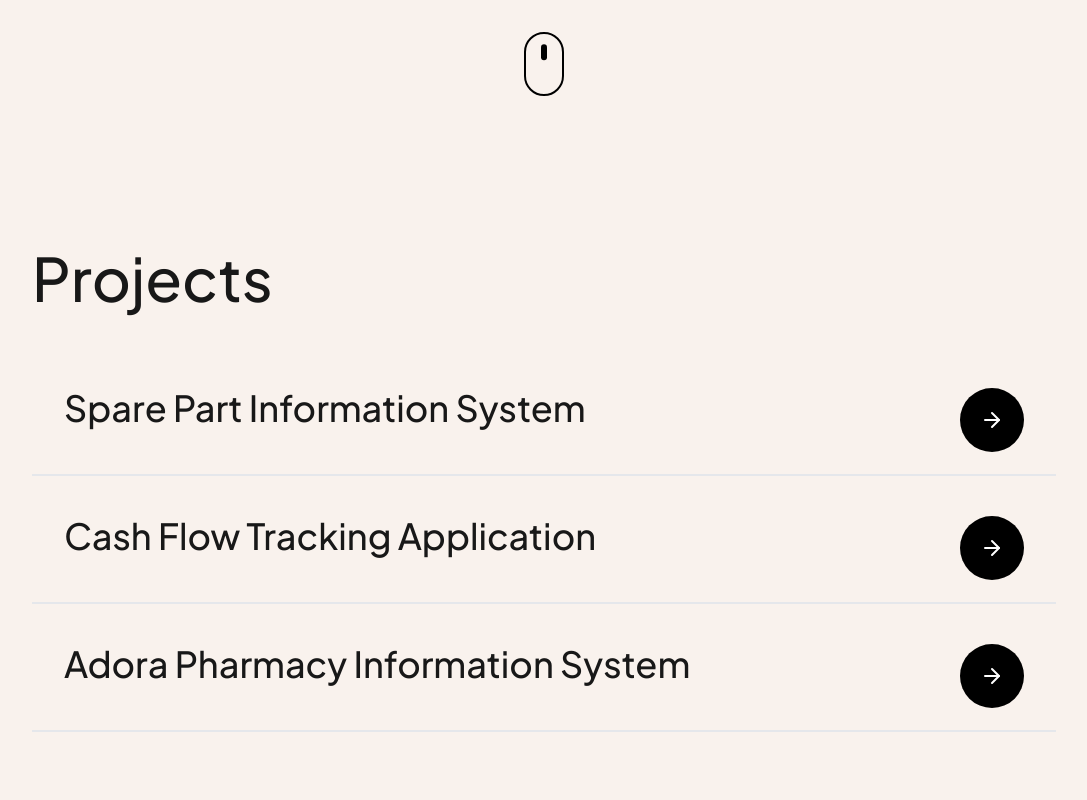
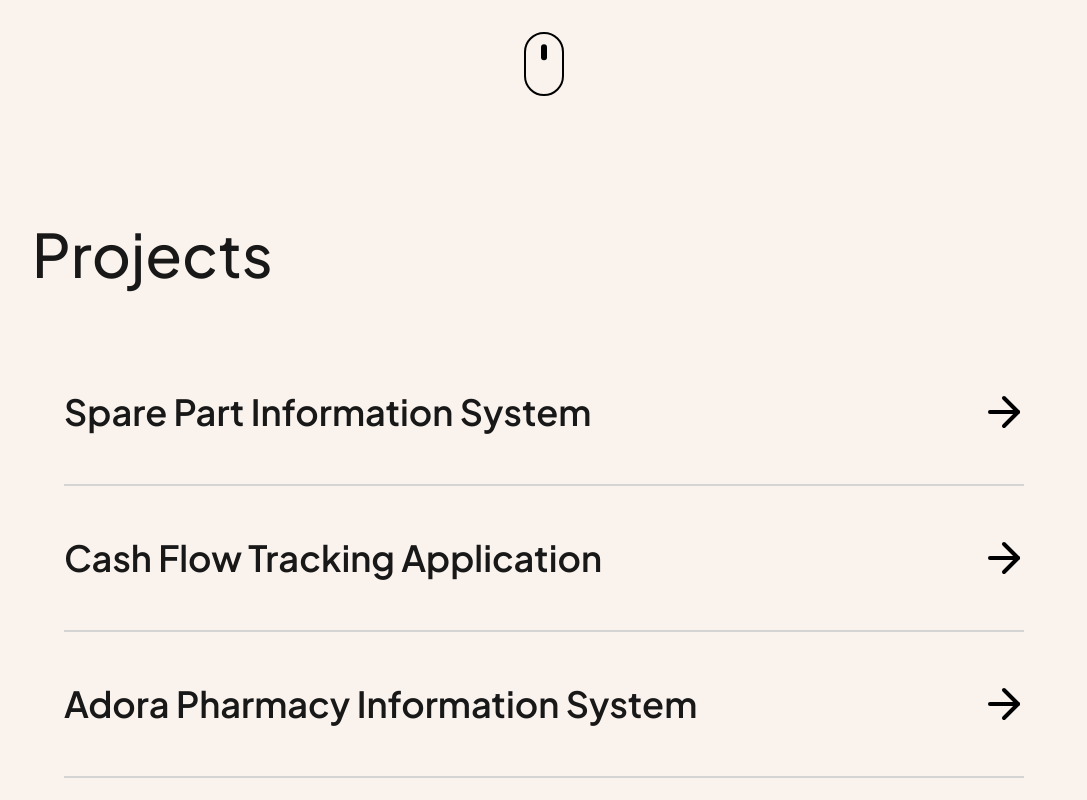
Before and after one commit to wildanrizkii/profile-portfolio, a Next.js app: page / in a window 1280 px wide. Shown: the part 800-1600 px from the top of the page, without its empty margins (96-1183 px from the left). Built offline with nearby package versions, Linux system fonts and the light colour scheme.

Commit message:
Change project motion

```diff
--- a/src/components/About/index.jsx
+++ b/src/components/About/index.jsx
@@ -196,7 +196,7 @@ const About = () => {
 
           {/* Projects Section */}
           <motion.div
-            className="w-full max-w-6xl mx-auto overflow-hidden"
+            className="w-full max-w-6xl mx-auto overflow-hidden py-28"
             initial="hidden"
             whileInView="visible"
             viewport={{ once: true, margin: "-100px" }}
--- a/src/components/Parallax/index.jsx
+++ b/src/components/Parallax/index.jsx
@@ -155,11 +155,49 @@ const ImagesNormal = () => {
   const handleContextMenu = (e) => {
     e.preventDefault();
   };
+
+  const fadeInUp = {
+    hidden: { opacity: 0, y: 60 },
+    visible: {
+      opacity: 1,
+      y: 0,
+      transition: { duration: 0.6, ease: "easeOut" },
+    },
+  };
+
+  const fadeIn = {
+    hidden: { opacity: 0 },
+    visible: {
+      opacity: 1,
+      transition: { duration: 1, ease: "easeOut", delay: 3.6 },
+    },
+  };
+
+  const staggerChildren = {
+    hidden: { opacity: 0 },
+    visible: {
+      opacity: 1,
+      transition: {
+        staggerChildren: 0.2,
+        delayChildren: 1,
+      },
+    },
+  };
+
   return (
-    <div className="mx-auto max-w-5xl px-4">
-      <div className="text-center text-2xl font-semibold pb-4">
+    <motion.section
+      className="mx-auto max-w-5xl px-4"
+      initial="hidden"
+      whileInView="visible"
+      viewport={{ once: true, amount: 0.1 }}
+      variants={staggerChildren}
+    >
+      <motion.div
+        className="text-center text-2xl font-semibold pb-4"
+        variants={fadeInUp}
+      >
         My Certificates
-      </div>
+      </motion.div>
       <div className="grid grid-cols-1 gap-4">
         {certificates.map((cert, index) => (
           <div key={index} className="flex justify-center">
@@ -170,11 +208,12 @@ const ImagesNormal = () => {
               height={200}
               className="rounded-lg shadow-lg select-none"
               onContextMenu={handleContextMenu}
+              variants={fadeInUp}
             />
           </div>
         ))}
       </div>
-    </div>
+    </motion.section>
   );
 };
 
--- a/src/components/Projects/About/index.jsx
+++ b/src/components/Projects/About/index.jsx
@@ -1,6 +1,7 @@
-import React, { useState, useEffect } from "react";
-import { motion } from "framer-motion";
+import React, { useState, useEffect, useRef } from "react";
+import { useMotionValue, motion, useSpring, useTransform } from "framer-motion";
 import { ArrowRight } from "lucide-react";
+import { FiArrowRight } from "react-icons/fi";
 import { usePathname, useRouter } from "next/navigation";
 
 const projects = [
@@ -21,79 +22,6 @@ const projects = [
   },
 ];
 
-const ProjectItem = ({ title, link, img }) => {
-  const [isHovered, setIsHovered] = useState(false);
-  const [position, setPosition] = useState({ x: 0, y: 0 });
-  const router = useRouter();
-
-  const handleMouseMove = (e) => {
-    const imageWidth = 192;
-    const imageHeight = 192;
-
-    setPosition({
-      x: e.clientX - imageWidth,
-      y: e.clientY - imageHeight + 50,
-    });
-  };
-
-  return (
-    <motion.div variants={fadeInUp}>
-      <div className="items-center text-center w-full">
-        <div
-          className="flex flex-col md:flex-row gap-6 md:gap-24 justify-between items-start w-full px-8 md:px-32 relative"
-          onMouseEnter={() => setIsHovered(true)}
-          onMouseLeave={() => setIsHovered(false)}
-          onMouseMove={handleMouseMove}
-          onClick={() =>
-            link.startsWith("http")
-              ? window.open(link, "_blank")
-              : router.push(link)
-          }
-        >
-          <h1 className="text-3xl md:text-4xl w-80 md:w-auto lg:w-98 font-medium text-dark-gray text-left">
-            {title}
-          </h1>
-
-          <motion.button
-            className="min-w-14 min-h-14 md:min-w-16 md:min-h-16 flex items-center justify-center rounded-full bg-black text-white md:mt-0"
-            whileHover={{ scale: 1.1 }}
-            whileTap={{ scale: 0.9 }}
-          >
-            <motion.span
-              initial={{ x: 0 }}
-              whileHover={{ x: 5 }}
-              transition={{
-                type: "spring",
-                stiffness: 200,
-                damping: 10,
-              }}
-            >
-              <ArrowRight size={24} />
-            </motion.span>
-          </motion.button>
-
-          <motion.div
-            className="absolute bottom-[-24px] left-0 right-0 h-[2px] bg-gray-200 transition-colors duration-300"
-            style={{ backgroundColor: isHovered ? "#000000" : "#e5e7eb" }}
-          />
-        </div>
-      </div>
-
-      {isHovered && (
-        <motion.img
-          src={img}
-          alt={title}
-          className="w-96 h-auto rounded-md shadow-2xl pointer-events-none fixed top-0 left-0 z-[-1]"
-          animate={{ x: position.x, y: position.y, opacity: 1 }}
-          initial={{ opacity: 0 }}
-          exit={{ opacity: 0 }}
-          transition={{ type: "spring", stiffness: 200, damping: 20 }}
-        />
-      )}
-    </motion.div>
-  );
-};
-
 const Projects = () => {
   const [isMounted, setIsMounted] = useState(false);
   const pathname = usePathname();
@@ -106,46 +34,145 @@ const Projects = () => {
     }, 100);
     return () => clearTimeout(timer);
   }, [pathname]);
-
   return (
     isMounted && (
-      <div className="relative justify-center bg-transparent px-4 md:pl-16 md:pr-16 py-28 w-full">
       <motion.section
+        className="bg-transparent md:p-8"
         key={pathname}
-          className="grid"
         initial="hidden"
         whileInView="visible"
         viewport={{ once: true, amount: 0.1 }}
         variants={staggerChildren}
       >
         <motion.h1
-            className="text-6xl font-medium text-dark-gray"
+          className="text-6xl font-medium text-dark-gray py-14 px-3 md:px-8"
           variants={fadeInUp}
         >
           Projects
         </motion.h1>
+        <div className="mx-auto max-w-5xl px-8">
+          <motion.div variants={fadeInUp}>
+            <Link
+              heading="Spare Part Information System"
+              subheading="Learn what we do here"
+              imgSrc="/images/CMW.png"
+              href="https://trialbasemakercmw.online"
+            />
+          </motion.div>
+
+          <motion.div variants={fadeInUp}>
+            <Link
+              heading="Cash Flow Tracking Application"
+              subheading="We work with great people"
+              imgSrc="/images/Cashify.png"
+              href="/projects"
+            />
+          </motion.div>
+          <motion.div variants={fadeInUp}>
+            <Link
+              heading="Adora Pharmacy Information System"
+              subheading="Our work speaks for itself"
+              imgSrc="/images/Apotek.jpg"
+              href="/projects"
+            />
+          </motion.div>
+        </div>
       </motion.section>
+    )
+  );
+};
 
-        <div className="grid gap-64 pt-20">
-          {projects.map((project, index) => (
-            <motion.section
-              key={index}
-              initial="hidden"
-              whileInView="visible"
-              viewport={{ once: true, amount: 0.1, margin: "160px" }}
-              variants={staggerChildren}
+const Link = ({ heading, imgSrc, subheading, href }) => {
+  const ref = useRef(null);
+
+  const x = useMotionValue(0);
+  const y = useMotionValue(0);
+
+  const mouseXSpring = useSpring(x);
+  const mouseYSpring = useSpring(y);
+
+  const top = useTransform(mouseYSpring, [0.5, -0.5], ["40%", "60%"]);
+  const left = useTransform(mouseXSpring, [0.5, -0.5], ["60%", "70%"]);
+
+  const handleMouseMove = (e) => {
+    const rect = ref.current.getBoundingClientRect();
+
+    const width = rect.width;
+    const height = rect.height;
+
+    const mouseX = e.clientX - rect.left;
+    const mouseY = e.clientY - rect.top;
+
+    const xPct = mouseX / width - 0.5;
+    const yPct = mouseY / height - 0.5;
+
+    x.set(xPct);
+    y.set(yPct);
+  };
+
+  return (
+    <motion.a
+      href={href}
+      ref={ref}
+      onMouseMove={handleMouseMove}
+      initial="initial"
+      whileHover="whileHover"
+      className="group relative flex items-center justify-between border-b-2 border-neutral-300 py-4 transition-colors duration-500 hover:border-black md:py-8"
     >
+      <div>
+        <motion.span
+          variants={{
+            initial: { x: 0 },
+            whileHover: { x: -16 },
+          }}
+          transition={{
+            type: "spring",
+            staggerChildren: 0.075,
+            delayChildren: 0.25,
+          }}
+          className="relative z-10 block text-3xl font-semibold transition-colors duration-500 md:text-4xl"
+        >
+          {heading}
+        </motion.span>
+        {/* <span className="relative z-10 mt-2 block text-base transition-colors duration-500">
+          {subheading}
+        </span> */}
+      </div>
+
+      <motion.img
+        style={{
+          top,
+          left,
+          translateX: "-25%",
+          translateY: "-50%",
+        }}
+        variants={{
+          initial: { scale: 0, rotate: "-12.5deg" },
+          whileHover: { scale: 1, rotate: "12.5deg" },
+        }}
+        transition={{ type: "spring" }}
+        src={imgSrc}
+        className="absolute z-0 h-auto w-96 rounded-lg object-cover shadow-2xl md:w-72 sm:w-60"
+        alt={`Image ${heading}`}
+      />
+
       <motion.div
-                className="w-full max-w-5xl mx-auto grid gap-10 md:gap-3"
-                variants={staggerChildren}
+        variants={{
+          initial: {
+            x: "25%",
+            opacity: 1,
+          },
+          whileHover: {
+            x: "0%",
+            opacity: 1,
+          },
+        }}
+        transition={{ type: "spring" }}
+        className="relative z-10 p-4 text-black"
       >
-                <ProjectItem {...project} />
+        <FiArrowRight className="text-5xl" />
       </motion.div>
-            </motion.section>
-          ))}
-        </div>
-      </div>
-    )
+    </motion.a>
   );
 };
 
@@ -163,3 +190,131 @@ const staggerChildren = {
 };
 
 export default Projects;
+
+// const ProjectItem = ({ title, link, img }) => {
+//   const [isHovered, setIsHovered] = useState(false);
+//   const [position, setPosition] = useState({ x: 0, y: 0 });
+//   const router = useRouter();
+
+//   const handleMouseMove = (e) => {
+//     const imageWidth = 192;
+//     const imageHeight = 192;
+
+//     setPosition({
+//       x: e.clientX - imageWidth,
+//       y: e.clientY - imageHeight + 50,
+//     });
+//   };
+
+//   return (
+//     <motion.div variants={fadeInUp}>
+//       <div className="items-center text-center w-full">
+//         <div
+//           className="flex flex-col md:flex-row gap-6 md:gap-24 justify-between items-start w-full px-8 md:px-32 relative"
+//           onMouseEnter={() => setIsHovered(true)}
+//           onMouseLeave={() => setIsHovered(false)}
+//           onMouseMove={handleMouseMove}
+//           onClick={() =>
+//             link.startsWith("http")
+//               ? window.open(link, "_blank")
+//               : router.push(link)
+//           }
+//         >
+//           <h1 className="text-3xl md:text-4xl w-80 md:w-auto lg:w-98 font-medium text-dark-gray text-left">
+//             {title}
+//           </h1>
+
+//           <motion.button
+//             className="min-w-14 min-h-14 md:min-w-16 md:min-h-16 flex items-center justify-center rounded-full bg-black text-white md:mt-0"
+//             whileHover={{ scale: 1.1 }}
+//             whileTap={{ scale: 0.9 }}
+//           >
+//             <motion.span
+//               initial={{ x: 0 }}
+//               whileHover={{ x: 5 }}
+//               transition={{
+//                 type: "spring",
+//                 stiffness: 200,
+//                 damping: 10,
+//               }}
+//             >
+//               <ArrowRight size={24} />
+//             </motion.span>
+//           </motion.button>
+
+//           <motion.div
+//             className="absolute bottom-[-24px] left-0 right-0 h-[2px] bg-gray-200 transition-colors duration-300"
+//             style={{ backgroundColor: isHovered ? "#000000" : "#e5e7eb" }}
+//           />
+//         </div>
+//       </div>
+
+//       {isHovered && (
+//         <motion.img
+//           src={img}
+//           alt={title}
+//           className="w-96 h-auto rounded-md shadow-2xl pointer-events-none fixed top-0 left-0 z-[-1]"
+//           animate={{ x: position.x, y: position.y, opacity: 1 }}
+//           initial={{ opacity: 0 }}
+//           exit={{ opacity: 0 }}
+//           transition={{ type: "spring", stiffness: 200, damping: 20 }}
+//         />
+//       )}
+//     </motion.div>
+//   );
+// };
+
+// const Projects = () => {
+// const [isMounted, setIsMounted] = useState(false);
+// const pathname = usePathname();
+
+// useEffect(() => {
+//   setIsMounted(false);
+//   const timer = setTimeout(() => {
+//     setIsMounted(true);
+//     window.scrollTo(0, 0);
+//   }, 100);
+//   return () => clearTimeout(timer);
+// }, [pathname]);
+
+//   return (
+//     isMounted && (
+//       <div className="relative justify-center bg-transparent px-4 md:pl-16 md:pr-16 py-28 w-full">
+//         <motion.section
+//           key={pathname}
+//           className="grid"
+//           initial="hidden"
+//           whileInView="visible"
+//           viewport={{ once: true, amount: 0.1 }}
+//           variants={staggerChildren}
+//         >
+//           <motion.h1
+//             className="text-6xl font-medium text-dark-gray"
+//             variants={fadeInUp}
+//           >
+//             Projects
+//           </motion.h1>
+//         </motion.section>
+
+//         <div className="grid gap-64 pt-20">
+//           {projects.map((project, index) => (
+//             <motion.section
+//               key={index}
+//               initial="hidden"
+//               whileInView="visible"
+//               viewport={{ once: true, amount: 0.1, margin: "160px" }}
+//               variants={staggerChildren}
+//             >
+//               <motion.div
+//                 className="w-full max-w-5xl mx-auto grid gap-10 md:gap-3"
+//                 variants={staggerChildren}
+//               >
+//                 <ProjectItem {...project} />
+//               </motion.div>
+//             </motion.section>
+//           ))}
+//         </div>
+//       </div>
+//     )
+//   );
+// };
```
Lines whose indentation alone changed are shown as unchanged.
